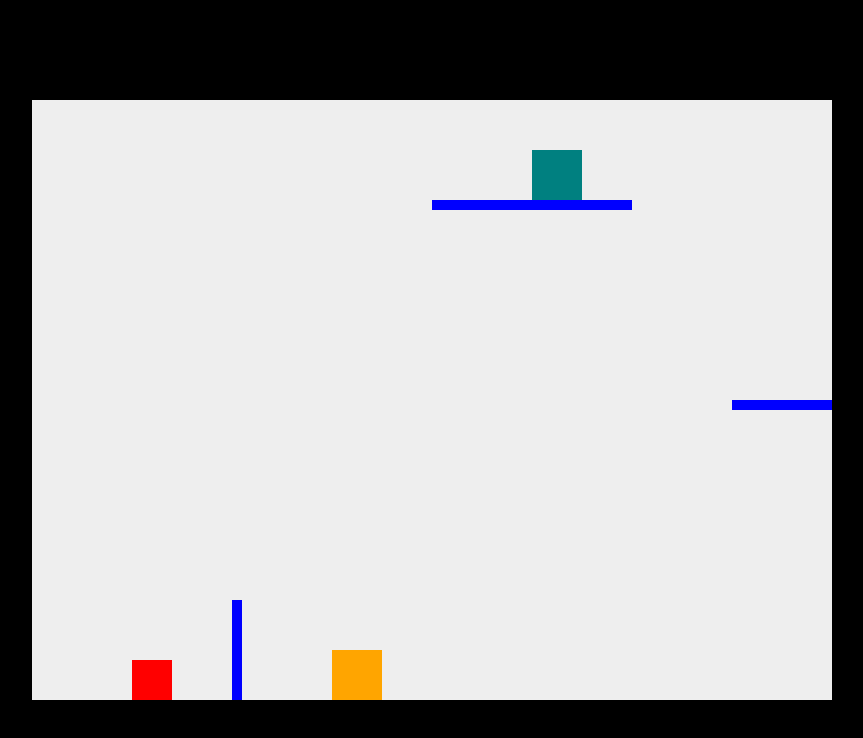
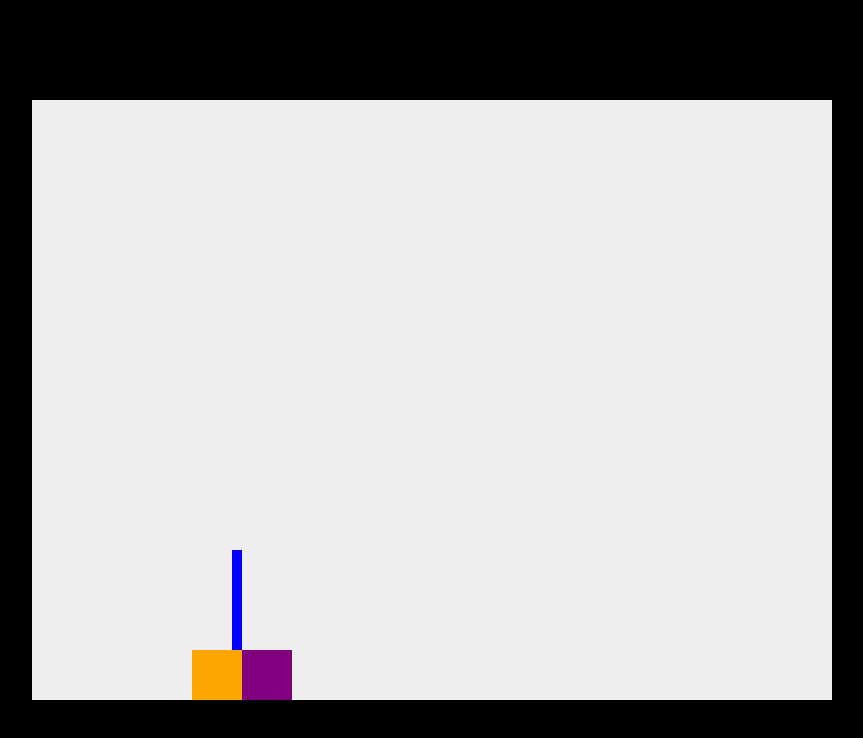
Before and after one commit to ScriptRaccoon/jump-and-run-template, a plain HTML site: page index.html in a window 1280 px wide. Shown: the whole page, without its empty margins (208-1071 px from the left). Drawn offline with Linux system fonts and the light colour scheme.

Commit message:
testing and refactoring

```diff
--- a/Box.js
+++ b/Box.js
@@ -1,7 +1,5 @@
-import { collide, boundToCanvas } from "./collision.js";
-import { applyPhysics } from "./physics.js";
 import { Rectangle, rectangleList } from "./Rectangle.js";
-import { push } from "./push.js";
+import { canvDim } from "./canvas.js";
 
 export class Box extends Rectangle {
     constructor(options) {
@@ -16,20 +14,129 @@ export class Box extends Rectangle {
         this.ppos = [...pos];
     }
 
+    applyPhysics(deltaTime) {
+        this.vel[0] += this.acc * deltaTime;
+        this.vel[0] *= 1 - this.friction;
+        this.vel[1] += this.grav * deltaTime;
+        this.pos[1] += this.vel[1] * deltaTime;
+        this.pos[0] += this.vel[0] * deltaTime;
+        this.onGround = false;
+    }
+
     update(deltaTime) {
         this.ppos = [...this.pos];
-        applyPhysics(this, deltaTime);
+        this.applyPhysics(deltaTime);
         rectangleList.forEach((rect) => {
-            collide.above(this, rect);
-            collide.below(this, rect);
-            if (rect.type === "Rectangle") {
-                collide.left(this, rect);
-                collide.right(this, rect);
-            } else if (rect.type === "Box") {
-                push.left(this, rect);
-                push.right(this, rect);
-            }
+            this.collideWith(rect).fromAbove();
+            this.collideWith(rect).fromBelow();
         });
-        boundToCanvas(this);
+        rectangleList
+            .filter((rect) => rect.type === "Rectangle")
+            .forEach((rect) => {
+                this.collideWith(rect).fromLeft();
+                this.collideWith(rect).fromRight();
+            });
+        rectangleList
+            .filter((rect) => rect.type === "Box")
+            .forEach((box) => {
+                this.push(box).toLeft();
+                this.push(box).toRight();
+            });
+        this.boundToCanvas();
+    }
+
+    boundToCanvas() {
+        if (this.pos[1] + this.size[1] >= canvDim[1]) {
+            this.vel[1] = 0;
+            this.pos[1] = canvDim[1] - this.size[1];
+            this.onGround = true;
+        }
+        if (this.pos[0] <= 0) {
+            this.pos[0] = 0;
+            this.vel[0] = 0;
+        } else if (this.pos[0] + this.size[0] >= canvDim[0]) {
+            this.pos[0] = canvDim[0] - this.size[0];
+            this.vel[0] = 0;
+        }
+    }
+
+    collideWith(rect) {
+        return {
+            fromLeft: () => {
+                if (this === rect) return;
+                if (
+                    this.ppos[0] + this.size[0] <= rect.pos[0] &&
+                    this.pos[0] + this.size[0] >= rect.pos[0] &&
+                    this.pos[1] + this.size[1] > rect.pos[1] &&
+                    this.pos[1] < rect.pos[1] + rect.size[1]
+                ) {
+                    this.pos[0] = rect.pos[0] - this.size[0];
+                }
+            },
+            fromRight: () => {
+                if (this === rect) return;
+                if (
+                    this.ppos[0] >= rect.pos[0] + rect.size[0] &&
+                    this.pos[0] <= rect.pos[0] + rect.size[0] &&
+                    this.pos[1] + this.size[1] > rect.pos[1] &&
+                    this.pos[1] < rect.pos[1] + rect.size[1]
+                ) {
+                    this.pos[0] = rect.pos[0] + rect.size[0];
+                }
+            },
+            fromAbove: () => {
+                if (this === rect) return;
+                if (
+                    this.ppos[1] + this.size[1] <= rect.pos[1] &&
+                    this.pos[1] + this.size[1] >= rect.pos[1] &&
+                    this.pos[0] + this.size[0] > rect.pos[0] &&
+                    this.pos[0] < rect.pos[0] + rect.size[0]
+                ) {
+                    this.pos[1] = rect.pos[1] - this.size[1];
+                    this.vel[1] = 0;
+                    this.onGround = true;
+                }
+            },
+            fromBelow: () => {
+                if (this === rect) return;
+                if (
+                    this.ppos[1] >= rect.pos[1] + rect.size[1] &&
+                    this.pos[1] <= rect.pos[1] + rect.size[1] &&
+                    this.pos[0] + this.size[0] > rect.pos[0] &&
+                    this.pos[0] < rect.pos[0] + rect.size[0]
+                ) {
+                    this.pos[1] = rect.pos[1] + rect.size[1];
+                    this.vel[1] = 0;
+                }
+            },
+        };
+    }
+
+    push(box) {
+        return {
+            toLeft: () => {
+                if (this === box) return;
+                if (
+                    this.ppos[0] >= box.ppos[0] + box.size[0] &&
+                    this.pos[0] <= box.pos[0] + box.size[0] &&
+                    this.pos[1] + this.size[1] > box.pos[1] &&
+                    this.pos[1] < box.pos[1] + box.size[1]
+                ) {
+                    box.pos[0] = this.pos[0] - box.size[0];
+                    this.pos[0] = box.pos[0] + box.size[0];
+                }
+            },
+            toRight: () => {
+                if (this === box) return;
+                if (
+                    this.ppos[0] + this.size[0] <= box.ppos[0] &&
+                    this.pos[0] + this.size[0] >= box.pos[0] &&
+                    this.pos[1] + this.size[1] > box.pos[1] &&
+                    this.pos[1] < box.pos[1] + box.size[1]
+                ) {
+                    box.pos[0] = this.pos[0] + this.size[0];
+                }
+            },
+        };
     }
 }
--- a/collision.js
+++ /dev/null
@@ -1,66 +0,0 @@
-import { canvDim } from "./canvas.js";
-
-export const collide = {
-    left: function (player, rect) {
-        if (player === rect) return;
-        if (
-            player.ppos[0] + player.size[0] <= rect.pos[0] &&
-            player.pos[0] + player.size[0] >= rect.pos[0] &&
-            player.pos[1] + player.size[1] > rect.pos[1] &&
-            player.pos[1] < rect.pos[1] + rect.size[1]
-        ) {
-            player.pos[0] = rect.pos[0] - player.size[0];
-        }
-    },
-    right: function (player, rect) {
-        if (player === rect) return;
-        if (
-            player.ppos[0] >= rect.pos[0] + rect.size[0] &&
-            player.pos[0] <= rect.pos[0] + rect.size[0] &&
-            player.pos[1] + player.size[1] > rect.pos[1] &&
-            player.pos[1] < rect.pos[1] + rect.size[1]
-        ) {
-            player.pos[0] = rect.pos[0] + rect.size[0];
-        }
-    },
-    above: function (player, rect) {
-        if (player === rect) return;
-        if (
-            player.ppos[1] + player.size[1] <= rect.pos[1] &&
-            player.pos[1] + player.size[1] >= rect.pos[1] &&
-            player.pos[0] + player.size[0] > rect.pos[0] &&
-            player.pos[0] < rect.pos[0] + rect.size[0]
-        ) {
-            player.pos[1] = rect.pos[1] - player.size[1];
-            player.vel[1] = 0;
-            player.onGround = true;
-        }
-    },
-    below: function (player, rect) {
-        if (player === rect) return;
-        if (
-            player.ppos[1] >= rect.pos[1] + rect.size[1] &&
-            player.pos[1] <= rect.pos[1] + rect.size[1] &&
-            player.pos[0] + player.size[0] > rect.pos[0] &&
-            player.pos[0] < rect.pos[0] + rect.size[0]
-        ) {
-            player.pos[1] = rect.pos[1] + rect.size[1];
-            player.vel[1] = 0;
-        }
-    },
-};
-
-export function boundToCanvas(player) {
-    if (player.pos[1] + player.size[1] >= canvDim[1]) {
-        player.vel[1] = 0;
-        player.pos[1] = canvDim[1] - player.size[1];
-        player.onGround = true;
-    }
-    if (player.pos[0] <= 0) {
-        player.pos[0] = 0;
-        player.vel[0] = 0;
-    } else if (player.pos[0] + player.size[0] >= canvDim[0]) {
-        player.pos[0] = canvDim[0] - player.size[0];
-        player.vel[0] = 0;
-    }
-}
--- a/index.html
+++ b/index.html
@@ -4,6 +4,8 @@
         <meta charset="UTF-8" />
         <meta name="viewport" content="width=device-width, initial-scale=1.0" />
         <title>Jump and Run Template</title>
+        <link rel="shortcut icon" href="/favicon.ico" type="image/x-icon">
+        <link rel="icon" href="/favicon.ico" type="image/x-icon">
         <link rel="stylesheet" href="style.css" />
     </head>
     <body>
--- a/main.js
+++ b/main.js
@@ -4,12 +4,16 @@ import { clearCanvas } from "./canvas.js";
 import { Rectangle, rectangleList } from "./Rectangle.js";
 import { Box } from "./Box.js";
 
-new Player({ pos: [100, 0], size: [40, 40] });
-new Rectangle({ pos: [400, 100], size: [200, 10], color: "blue" });
-new Rectangle({ pos: [700, 300], size: [100, 10], color: "blue" });
-new Rectangle({ pos: [200, 500], size: [10, 100], color: "blue" });
-new Box({ pos: [300, 0], size: [50, 50], color: "orange" });
-new Box({ pos: [500, 0], size: [50, 50], color: "teal" });
+// new Player({ pos: [100, 0], size: [40, 40] });
+// new Rectangle({ pos: [400, 100], size: [200, 10], color: "blue" });
+// new Rectangle({ pos: [700, 300], size: [100, 10], color: "blue" });
+// new Box({ pos: [400, 0], size: [50, 50], color: "teal" });
+
+// reducing to minimal example showing that pushing ignores collision:
+const A = new Rectangle({ pos: [200, 450], size: [10, 150], color: "blue" });
+const B = new Box({ pos: [240, 0], size: [50, 50], color: "orange" });
+const C = new Box({ pos: [340, 500], size: [50, 50], color: "purple" });
+C.vel = [-0.04, 0];
 
 timer.update = (deltaTime) => {
     clearCanvas();
--- a/notizen.txt
+++ b/notizen.txt
@@ -1,6 +1,8 @@
 - push function is not completed yet:
--- boxes can be pushed into rectangles
--- boxes can sometimes be pushed into each other
+    -- boxes can be pushed into rectangles
+    -- boxes can sometimes be pushed into each other
+    -- the problem is that during the push function between boxes,
+        collision with rectangles is not tested anymore.
 
 - when jumping continuously and moving right/left, the jumping stops
 
--- a/physics.js
+++ /dev/null
@@ -1,8 +0,0 @@
-export function applyPhysics(box, deltaTime) {
-    box.vel[0] += box.acc * deltaTime;
-    box.vel[0] *= 1 - box.friction;
-    box.vel[1] += box.grav * deltaTime;
-    box.pos[1] += box.vel[1] * deltaTime;
-    box.pos[0] += box.vel[0] * deltaTime;
-    box.onGround = false;
-}
--- a/push.js
+++ /dev/null
@@ -1,25 +0,0 @@
-export const push = {
-    left: function (player, box) {
-        if (player === box) return;
-        if (
-            player.ppos[0] + player.size[0] <= box.ppos[0] &&
-            player.pos[0] + player.size[0] >= box.pos[0] &&
-            player.pos[1] + player.size[1] > box.pos[1] &&
-            player.pos[1] < box.pos[1] + box.size[1]
-        ) {
-            box.pos[0] = player.pos[0] + player.size[0];
-        }
-    },
-    right: function (player, box) {
-        if (player === box) return;
-        if (
-            player.ppos[0] >= box.ppos[0] + box.size[0] &&
-            player.pos[0] <= box.pos[0] + box.size[0] &&
-            player.pos[1] + player.size[1] > box.pos[1] &&
-            player.pos[1] < box.pos[1] + box.size[1]
-        ) {
-            box.pos[0] = player.pos[0] - box.size[0];
-            player.pos[0] = box.pos[0] + box.size[0];
-        }
-    },
-};
```
Also changed, not shown: favicon.ico (added).
